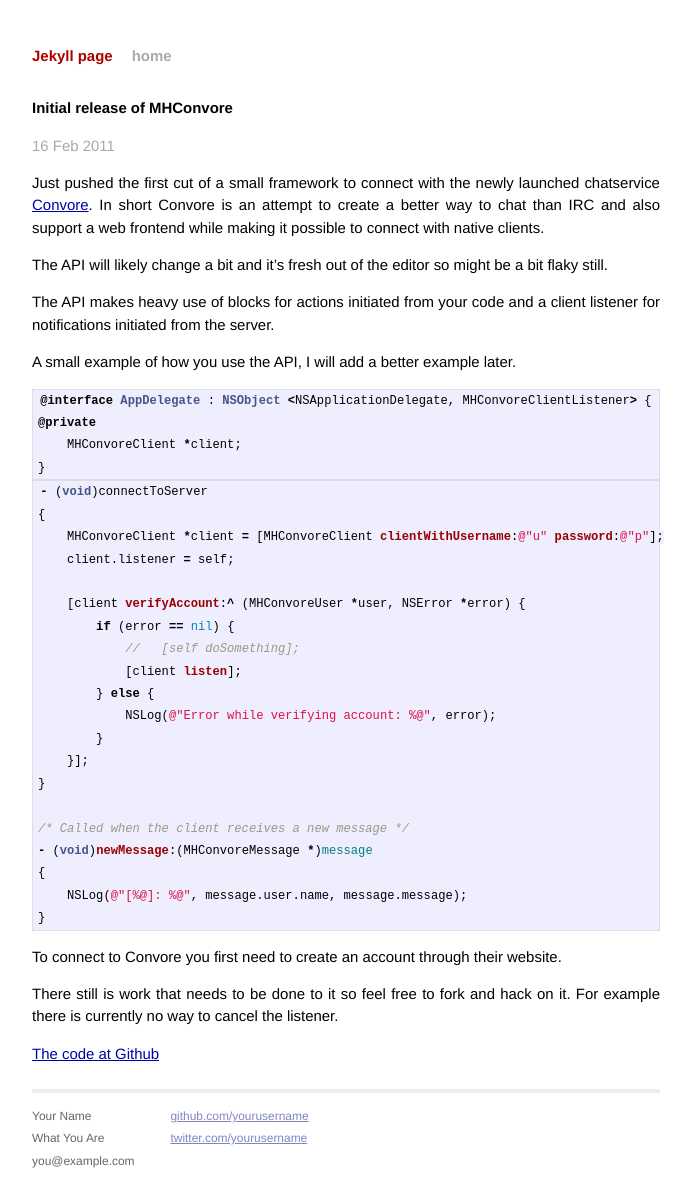
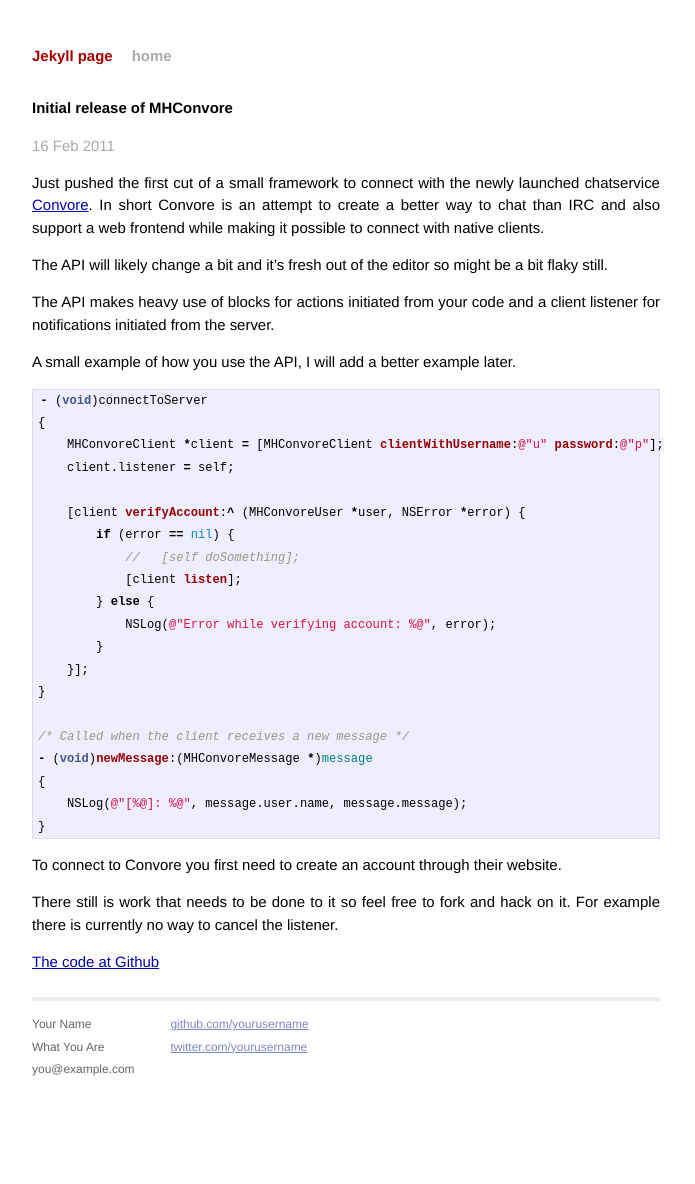
Before and after one commit to hallski/hallski.github.io, a Jekyll site: the page built from _posts/2011-02-16-mhconvore.md, in a window 1280 px wide. Shown: the whole page, without its empty margins (294-989 px from the left). Built offline with Jekyll 4.4.1, drawn with Linux system fonts in a browser that asks for light colours; Markdown is read by kramdown in place of the engine named in the settings; after the commit the page ends 1093 px from its top, so only the background shows below that.

Commit message:
Fixup a couple of pages to Jekyll code highlight.

````diff
--- a/_posts/2011-02-16-mhconvore.md
+++ b/_posts/2011-02-16-mhconvore.md
@@ -10,14 +10,7 @@ The API will likely change a bit and it's fresh out of the editor so might be a
 The API makes heavy use of blocks for actions initiated from your code and a client listener for notifications initiated from the server.
 
 A small example of how you use the API, I will add a better example later.
-``` objc
-@interface AppDelegate : NSObject <NSApplicationDelegate, MHConvoreClientListener> {
-@private
-    MHConvoreClient *client;
-}
-```
-
-``` objc
+{% highlight objc %}
 - (void)connectToServer
 {
     MHConvoreClient *client = [MHConvoreClient clientWithUsername:@"u" password:@"p"];
@@ -38,7 +31,7 @@ A small example of how you use the API, I will add a better example later.
 {
     NSLog(@"[%@]: %@", message.user.name, message.message);
 }
-```
+{% endhighlight %}
 
 To connect to Convore you first need to create an account through their website.
 
````
Also changed, not shown: _posts/2009-10-09-reverse-array-in-objc.md (+2 -2 lines), _posts/2010-08-18-debug-method-in-xcode.md (+2 -2 lines), _posts/2011-01-24-code-separation-using-blocks.md (+4 -4 lines).
